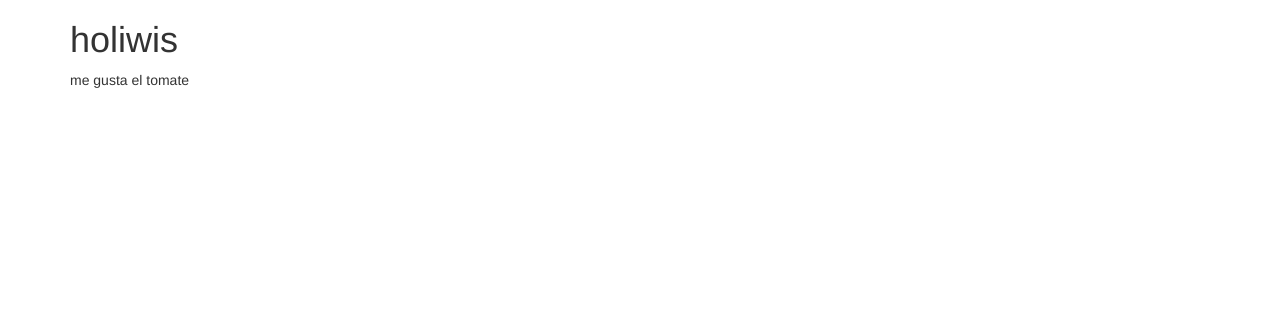
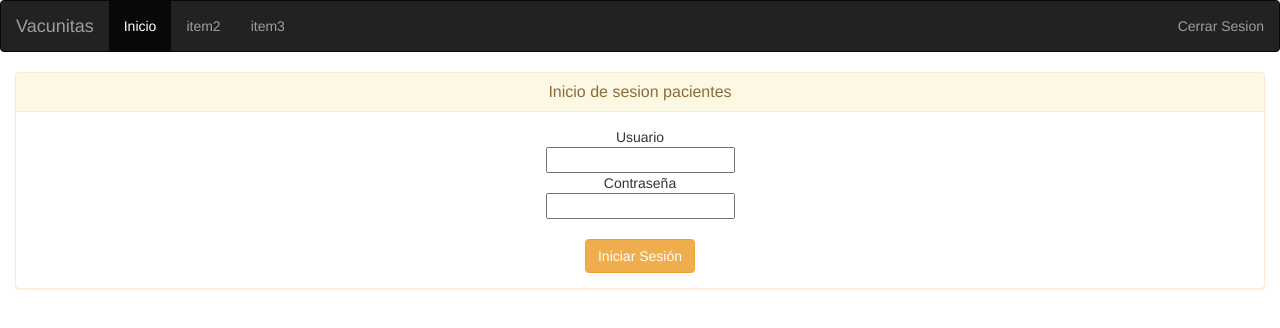
Before and after one commit to Juanpam/ServicioRestVacunacion, a website: page node_api_rest/index.html in a window 1280 px wide. Drawn offline with nearby package versions, Linux system fonts and the light colour scheme.

Commit message:
Funcionadito

```diff
--- a/node_api_rest/app.js
+++ b/node_api_rest/app.js
@@ -11,12 +11,12 @@ app.use(methodOverride());
 var router = express.Router();
 
 router.get('/', function(req, res) {
-   res.sendFile('/home/juanpmejia/Documentos/node_api_rest/index.html');
+   res.sendFile('/index.html',{ root : __dirname});
 });
 
 app.use(router);
 
 
-app.listen(3000, function() {
-  console.log("Node server running on http://localhost:3000");
+app.listen(8080, function() {
+  console.log("Node server running on http://localhost:8080");
 });
--- a/node_api_rest/index.html
+++ b/node_api_rest/index.html
@@ -1,7 +1,8 @@
-                        <!DOCTYPE html>
+
+<!DOCTYPE html>
 <html lang="en">
 <head>
-    <title>thenewboston</title>
+    <title>Vacunacion</title>
     <meta charset="utf-8">
     <meta name="viewport" content="width=device-width, initial-scale=1">
     <link rel="stylesheet" href="https://maxcdn.bootstrapcdn.com/bootstrap/3.3.7/css/bootstrap.min.css" integrity="sha384-BVYiiSIFeK1dGmJRAkycuHAHRg32OmUcww7on3RYdg4Va+PmSTsz/K68vbdEjh4u" crossorigin="anonymous">
@@ -10,11 +11,63 @@
 </head>
 <body>
 
-    <div class="container">
-        <h1> holiwis </h1>
-        <p>me gusta el tomate</p>
+    <!-- menu bar -->
+   <nav class="navbar navbar-inverse">
+       <div class="container-fluid">
 
-    </div>
+           <!-- Logo -->
+        <div class="navbar-header">
+            <button type="button" class="navbar-toggle" data-toggle="collapse" data-target="#mainNavbar">
+                <span class="icon-bar"></span>
+                <span class="icon-bar"></span>
+                <span class="icon-bar"></span>
+            </button>
+            <a href="#" class="navbar-brand">Vacunitas</a>
+        </div>
+
+        <!-- Items menu -->
+        <div class="collapsenavbar-collapse" id="mainNavbar">
+                <ul class="nav navbar-nav">
+                    <li class="active"><a href="#">Inicio</a></li>
+                    <li ><a href="#">item2</a></li>
+                    <li ><a href="#">item3</a></li>
+                </ul>
+
+                <!-- izquierda-->
+                <ul class="nav navbar-nav navbar-right">
+                    <li ><a href="#">Cerrar Sesion</a></li>
+                </ul>
+
+        </div>
+
+
+
+
+       </div>
+   </nav>
+
+   <!-- contenido ö -->
+
+   <div class="container-fluid">
+       <div class="panel panel-warning">
+           <div class="panel-heading">
+               <h3 class="panel-title"><center>Inicio de sesion pacientes</center></h3>
+           </div>
+           <div class="panel-body">
+               <center>
+                    <form>
+                        Usuario<br>
+                        <input type="text" name="user"/><br>
+                        Contraseña<br>
+                        <input type="password" name="pass"/><br><br>
+                    </form>
+                    <button type="submit" class="btn btn-warning" role="button">Iniciar Sesión</button>
+               </center>
+           </div>
+       </div>
+
+   </div>
+
 
 
 
```
